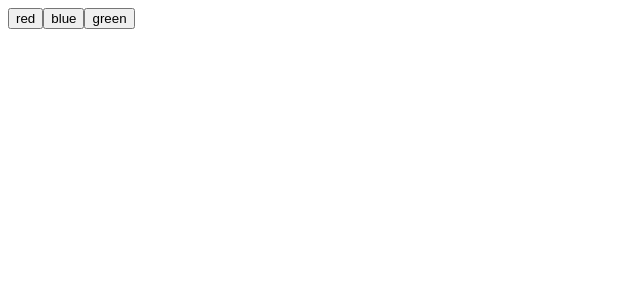
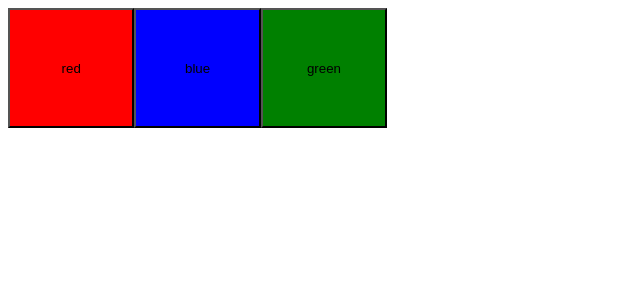
Before and after one commit to ColCoutts/react-props, a React app: page / in a window 1280 px wide. Shown: the top 300 px of the page, without its empty margins (0-640 px from the left). Built offline with nearby package versions, Linux system fonts and the light colour scheme.

Commit message:
have style sheet functioning

```diff
--- a/src/components/ColorPicker.js
+++ b/src/components/ColorPicker.js
@@ -1,6 +1,6 @@
 import React, { PureComponent } from 'react';
 import propTypes from 'prop-types';
-import './style.css';
+import styles from './style.modules.css';
 
 export default class ColorPicker extends PureComponent {
   static propTypes = {
@@ -13,10 +13,12 @@ export default class ColorPicker extends PureComponent {
 clickHandlerRed = event => {
   console.log(this.colors[0]);
 }
+
 //eslint-disable-next-line no-unused-vars
 clickHandlerBlue = event => {
   console.log(this.colors[1]);
 }
+
 //eslint-disable-next-line no-unused-vars
 clickHandlerGreen = event => {
   console.log(this.colors[2]);
@@ -24,11 +26,11 @@ clickHandlerBlue = event => {
 
 render() {
   return (
-      <>
-        <button className="red" onClick={this.clickHandlerRed}>{this.props.color[0]}</button>
-        <button className="blue" onClick={this.clickHandlerBlue}>{this.props.color[1]}</button>
-        <button className="green" onClick={this.clickHandlerGreen}>{this.props.color[2]}</button>
-      </>
+    <div>
+      <button className={styles.red} onClick={this.clickHandlerRed}>{this.props.color[0]}</button>
+      <button className={styles.blue} onClick={this.clickHandlerBlue}>{this.props.color[1]}</button>
+      <button className={styles.green} onClick={this.clickHandlerGreen}>{this.props.color[2]}</button>
+    </div>
   );
 }
 }
--- a/src/components/style.css
+++ b/src/components/style.modules.css
@@ -1,3 +1,12 @@
+div {
+  height: 100vh;
+  button {
+    width: 10%;
+    height: 15%;
+  }
+}
+
+
 .red {
   background: red;
 }
```
Lines whose indentation alone changed are shown as unchanged.
